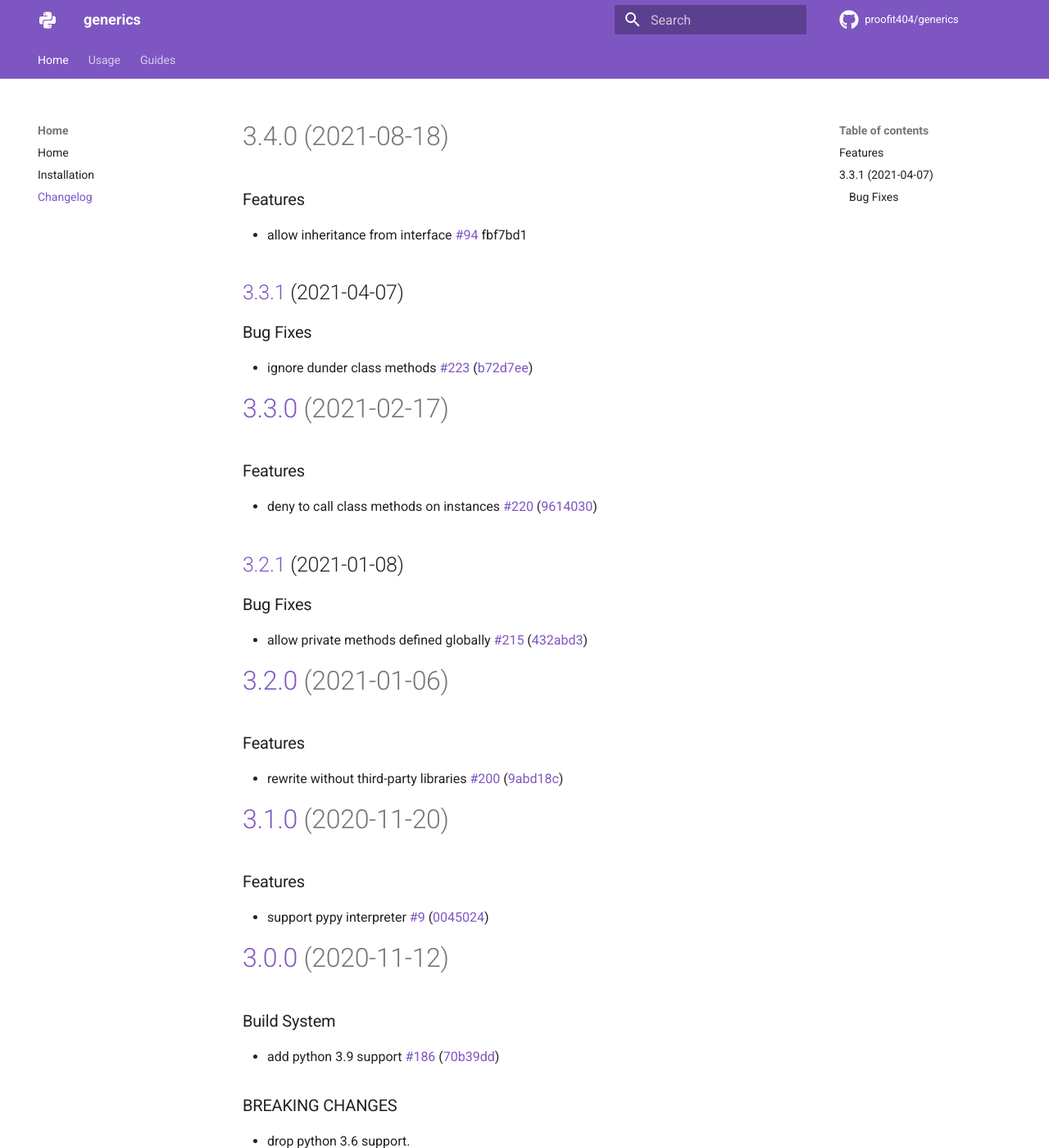
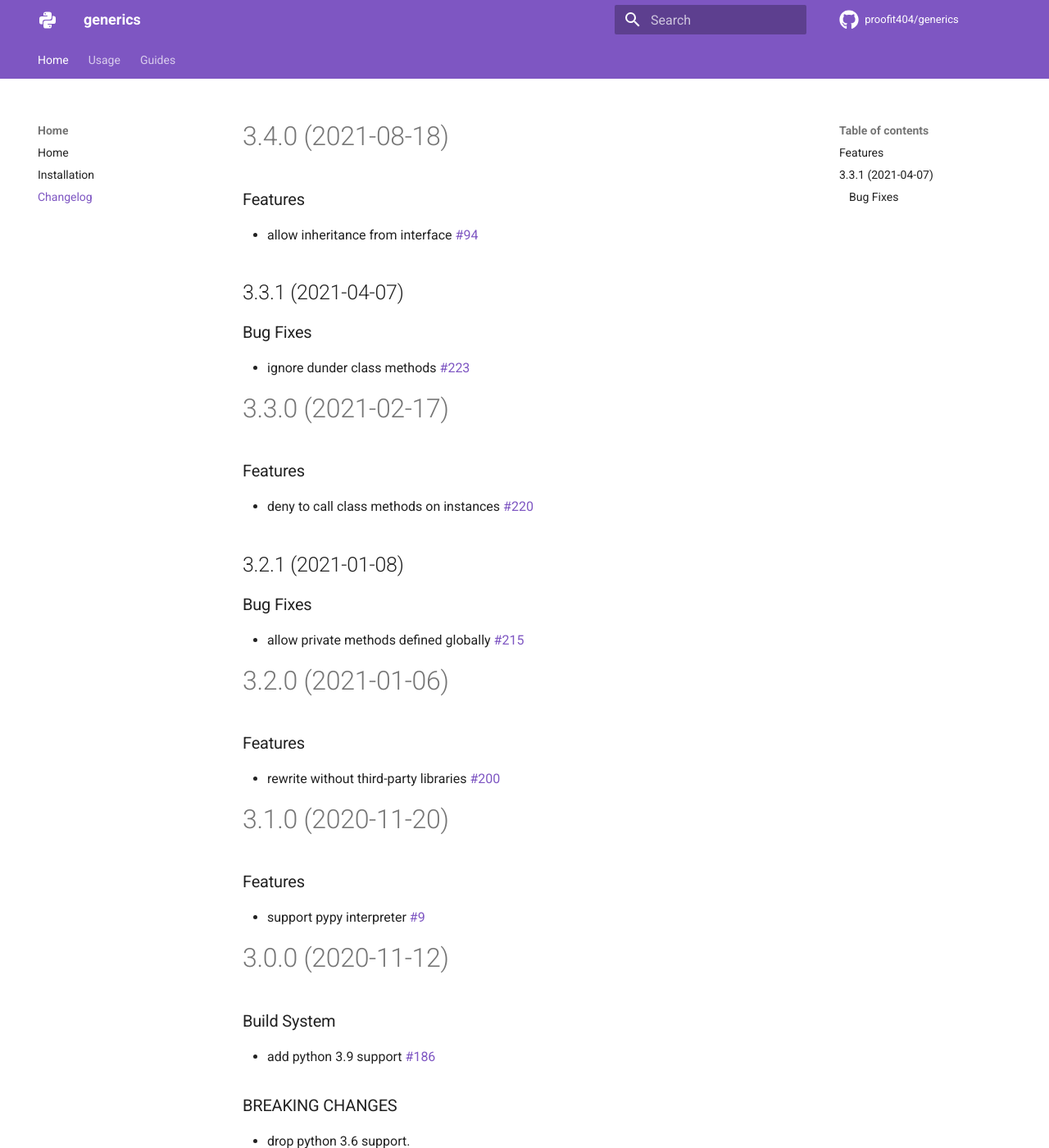
Before and after one commit to proofit404/generics, an MkDocs documentation site: the page built from docs/changelog.md, in a window 1280 px wide and 1400 px high. Shown: the whole window at 82% size. Built offline with MkDocs 1.6.1 and Material for MkDocs 9.7.7, drawn with Linux system fonts in a browser that asks for light colours; comment, search, counter and statistics services are not loaded; some of the changed text lies outside the part shown.

Commit message:
chore: update cruft project

```diff
--- a/docs/changelog.md
+++ b/docs/changelog.md
@@ -3,66 +3,59 @@
 ### Features
 
 - allow inheritance from interface
-  [#94](https://github.com/proofit404/generics/issues/94) fbf7bd1
+  [#94](https://github.com/proofit404/generics/issues/94)
 
-## [3.3.1](https://github.com/proofit404/generics/compare/3.3.0...3.3.1) (2021-04-07)
+## 3.3.1 (2021-04-07)
 
 ### Bug Fixes
 
 - ignore dunder class methods
   [#223](https://github.com/proofit404/generics/issues/223)
-  ([b72d7ee](https://github.com/proofit404/generics/commit/b72d7eed5d417be01474b67c1642e39db948322b))
 
-# [3.3.0](https://github.com/proofit404/generics/compare/3.2.1...3.3.0) (2021-02-17)
+# 3.3.0 (2021-02-17)
 
 ### Features
 
 - deny to call class methods on instances
   [#220](https://github.com/proofit404/generics/issues/220)
-  ([9614030](https://github.com/proofit404/generics/commit/9614030e8f59b6e2bc2b72d851d2cdd522a8e173))
 
-## [3.2.1](https://github.com/proofit404/generics/compare/3.2.0...3.2.1) (2021-01-08)
+## 3.2.1 (2021-01-08)
 
 ### Bug Fixes
 
 - allow private methods defined globally
   [#215](https://github.com/proofit404/generics/issues/215)
-  ([432abd3](https://github.com/proofit404/generics/commit/432abd3aa0eb0f2fe9e2617bf9ae5e5656a6182a))
 
-# [3.2.0](https://github.com/proofit404/generics/compare/3.1.0...3.2.0) (2021-01-06)
+# 3.2.0 (2021-01-06)
 
 ### Features
 
 - rewrite without third-party libraries
   [#200](https://github.com/proofit404/generics/issues/200)
-  ([9abd18c](https://github.com/proofit404/generics/commit/9abd18c3f67a5c8ed2bd70475972a436611b8e4f))
 
-# [3.1.0](https://github.com/proofit404/generics/compare/3.0.0...3.1.0) (2020-11-20)
+# 3.1.0 (2020-11-20)
 
 ### Features
 
 - support pypy interpreter [#9](https://github.com/proofit404/generics/issues/9)
-  ([0045024](https://github.com/proofit404/generics/commit/004502464a231e4f23bd8b21c6188f313a67db41))
 
-# [3.0.0](https://github.com/proofit404/generics/compare/2.0.0...3.0.0) (2020-11-12)
+# 3.0.0 (2020-11-12)
 
 ### Build System
 
 - add python 3.9 support
   [#186](https://github.com/proofit404/generics/issues/186)
-  ([70b39dd](https://github.com/proofit404/generics/commit/70b39dd40a3b3c0b2be2e02122aef411c71bf6ae))
 
 ### BREAKING CHANGES
 
 - drop python 3.6 support.
 
-# [2.0.0](https://github.com/proofit404/generics/compare/1.1.0...2.0.0) (2020-08-30)
+# 2.0.0 (2020-08-30)
 
 ### Code Refactoring
 
 - drop Python 2.7 and 3.4 support
   [#134](https://github.com/proofit404/generics/issues/134)
-  ([8cbbcfb](https://github.com/proofit404/generics/commit/8cbbcfb42686ea2edaf3eed5e15731c2e9bd13e4))
 
 ### BREAKING CHANGES
 
```
Also changed, not shown: other parts of docs/changelog.md (+2 -5 lines).
